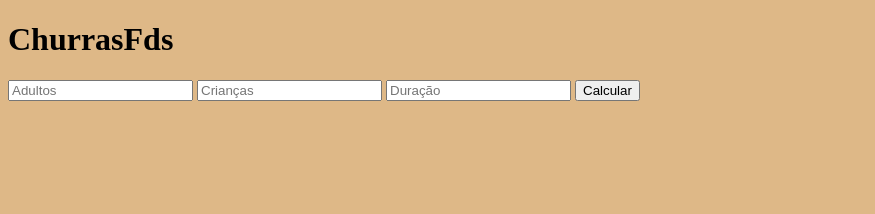
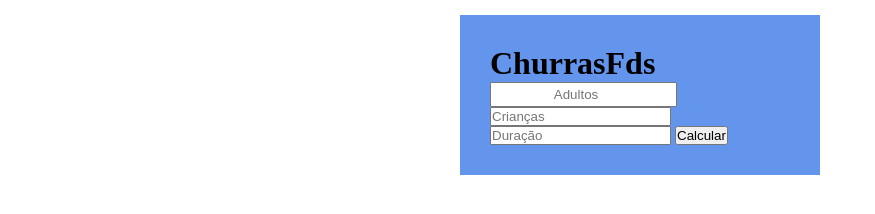
Before and after one commit to LeonardoSoaresNunes/ChurrasFds, a plain HTML site: page index.html in a window 1280 px wide. Shown: the whole page, without its empty margins (0-875 px from the left). Drawn offline with Linux system fonts and the light colour scheme.

Commit message:
Criando Estilo para o Projeto

```diff
--- a/css/style.css
+++ b/css/style.css
@@ -1,5 +1,32 @@
-body{
-
-    background-color:burlywood;
+*{
+    margin: 0;
+    padding:0;
 
 }
+
+.container{
+    background-color: cornflowerblue;
+
+
+    max-width: 300px;
+    margin:auto;
+
+    padding: 30px;
+    margin-top: 15px;
+
+}
+#adultos{
+    text-align: center;
+    padding: 3px;
+
+
+}
+#criancas{
+
+
+}
+
+#duracao{
+
+
+}
--- a/index.html
+++ b/index.html
@@ -18,16 +18,13 @@
         <input id="duracao" name="duraca" type="number" placeholder="Duração">
         <button >Calcular</button>
 
+        <div id="resultado">
+
+        </div>
+
 
 
     </div>
-
-
-
-
-
-
     <script src="./js/script.js"> </script>
-
-</body>
+    </body>
 </html>
```
